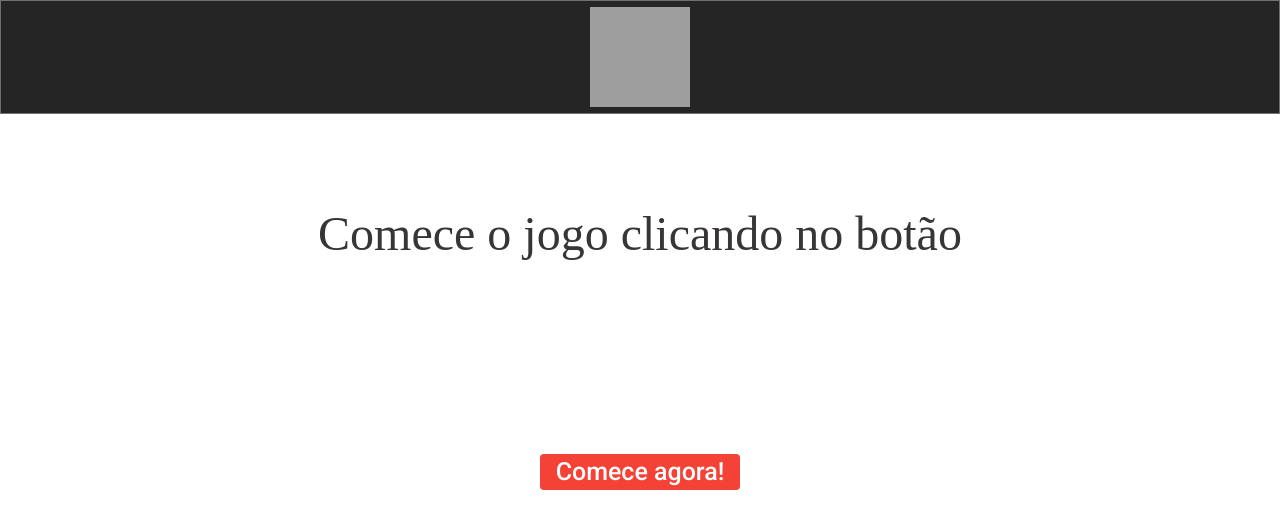
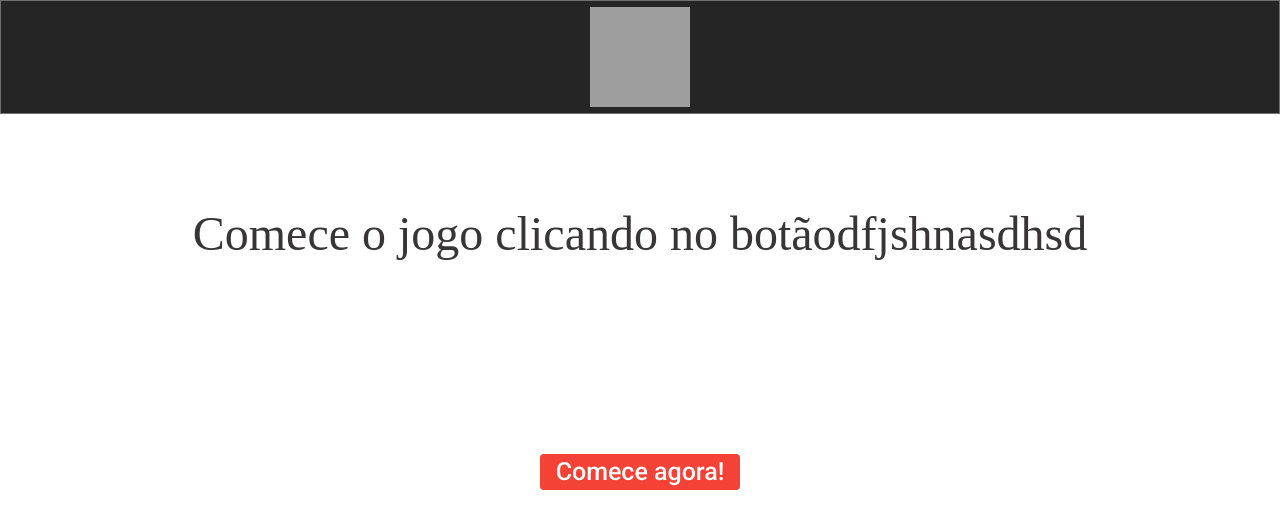
Before and after one commit to DanteWaker/tic-tac-toe-marvel, an Angular app: page / in a window 1280 px wide. Shown: the top 528 px of the page. Built offline with nearby package versions, Linux system fonts and the light colour scheme; grey boxes are pictures that could not be loaded; a web font is replaced by a local one.

Commit message:
Update game.component.html

```diff
--- a/src/app/game/game.component.html
+++ b/src/app/game/game.component.html
@@ -10,7 +10,7 @@
 
     <div class="field">
         <p class="current-status mat-display-1">
-            Comece o jogo clicando no botão
+            Comece o jogo clicando no botãodfjshnasdhsd
         </p>
     </div>
 
```
